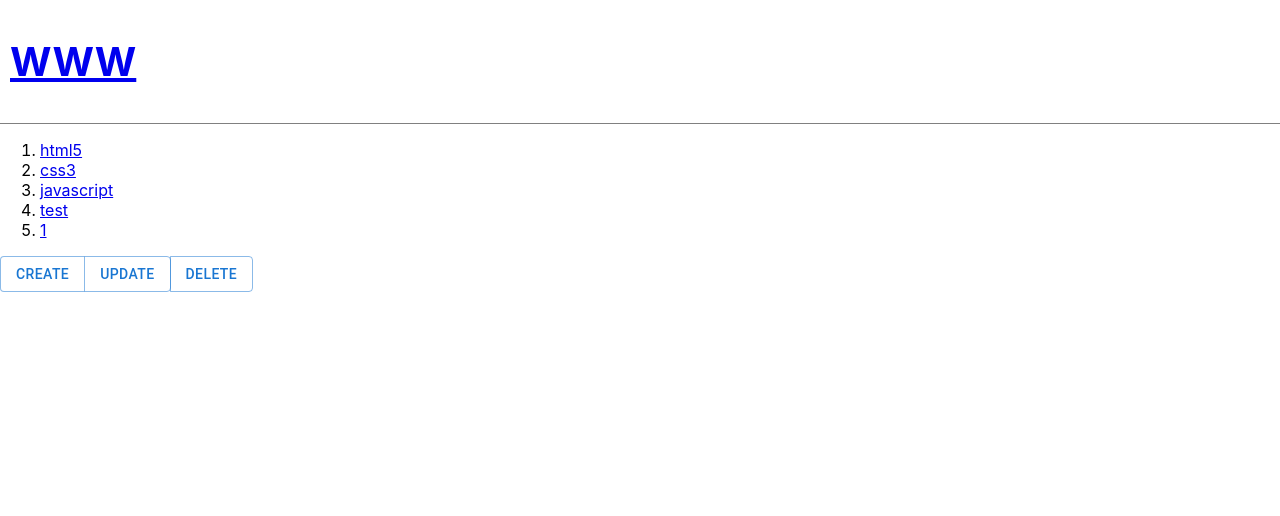
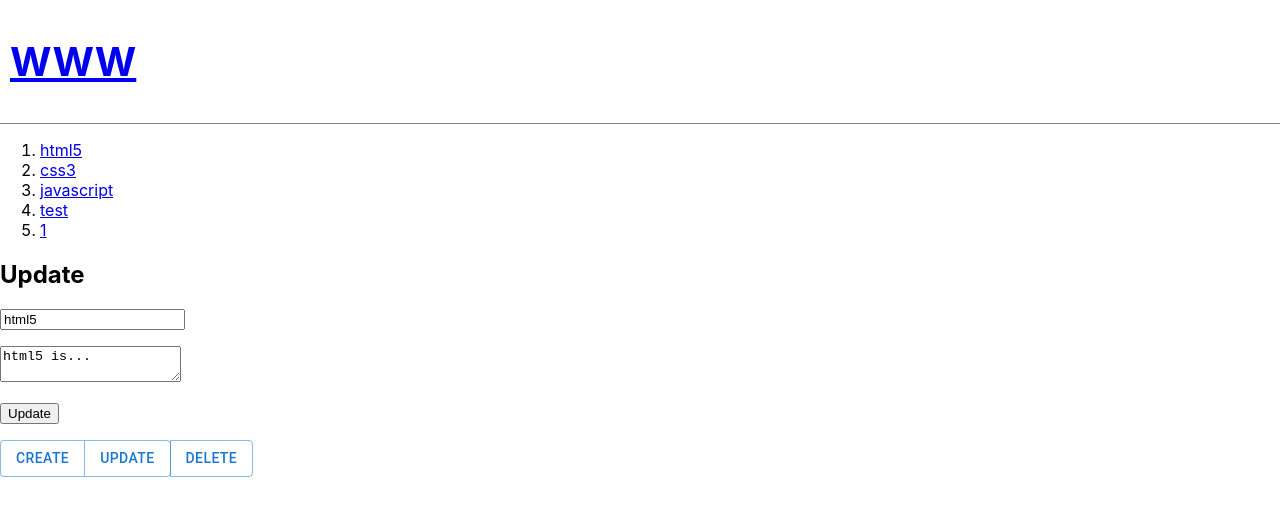
Before and after one commit to dsyhwk1016/react_prac, a React (Create React App) app: page /update/1 in a window 1280 px wide. Shown: the top 516 px of the page. Built offline with nearby package versions, Linux system fonts and the light colour scheme; data requests are answered from the project's data file.

Commit message:
22/06/20 - 1 update 구현1

```diff
--- a/src/App.js
+++ b/src/App.js
@@ -4,6 +4,7 @@ import { HeaderStyled } from './HeaderStyled';
 import { Article } from './Article';
 import { Nav } from './Nav';
 import { Create } from './Create';
+import { Update } from './Update';
 import { Read } from './Read';
 import { Control } from './Control';
 
@@ -29,6 +30,7 @@ function App() {
                 <Route path='/' element={<Article title='Welcome' body='Hello, WEB!'></Article>} />
                 <Route path='/create' element={<Create onCreate={onCreateHandler} />} />
                 <Route path='/read/:id' element={<Read />} />
+                <Route path='/update/:id' element={<Update onUpdate={onUpdateHandler} />} />
             </Routes>
             <Routes>
                 {['/', '/read/:id', '/update/:id'].map(path => <Route path={path} element={<Control onDelete={deleteHandler} />} />)}
@@ -50,6 +52,20 @@ function App() {
         refreshTopics();
     };
 
+    async function onUpdateHandler(title, body){
+        const res = await fetch('http://localhost:3333/topics', {
+            method: 'PUT',
+            headers: {
+                'Content-Type': 'application/json'
+            },
+            body: JSON.stringify({title, body})
+        });
+        const data = await res.json();
+
+        navigate(`/read/${data.id}`);
+        refreshTopics();
+    };
+
     function deleteHandler(id) {
         setTopics(topics => {
             const newTopics = topics.filter(t => t.id !== id);
--- a/src/Control.js
+++ b/src/Control.js
@@ -8,7 +8,7 @@ export function Control({ onDelete }) {
 
     if (id) {
         contextUI = <>
-            <Button>Update</Button>
+            <Button component={Link} to={`/update/${id}`}>Update</Button>
             <Button onClick={() => onDelete(id)}>Delete</Button>
         </>;
     }
--- /dev/null
+++ b/src/Update.js
@@ -0,0 +1,33 @@
+import { useState, useEffect } from 'react';
+import { useParams } from 'react-router-dom';
+
+export const Update = (props) => {
+    const id = Number(useParams().id);
+    const [topic, setTopic] = useState({ title: null, body: null });
+
+    useEffect(() => {
+        (async () => {
+            const res = await fetch(`http://localhost:3333/topics/${id}`);
+            const data = await res.json();
+            setTopic(data);
+        })();
+    }, [id]);
+
+    return (
+        <article>
+            <h2>Update</h2>
+            <form onSubmit={event => {
+                event.preventDefault();
+
+                const title = event.target.title.value;
+                const body = event.target.body.value;
+
+                props.onUpdate(title, body);
+            }}>
+                <p><input name='title' type='text' placeholder='title' value={topic.title} /></p>
+                <p><textarea name='body' placeholder='body' value={topic.body} /></p>
+                <p><input type='submit' value='Update' /></p>
+            </form>
+        </article>
+    );
+};
```
